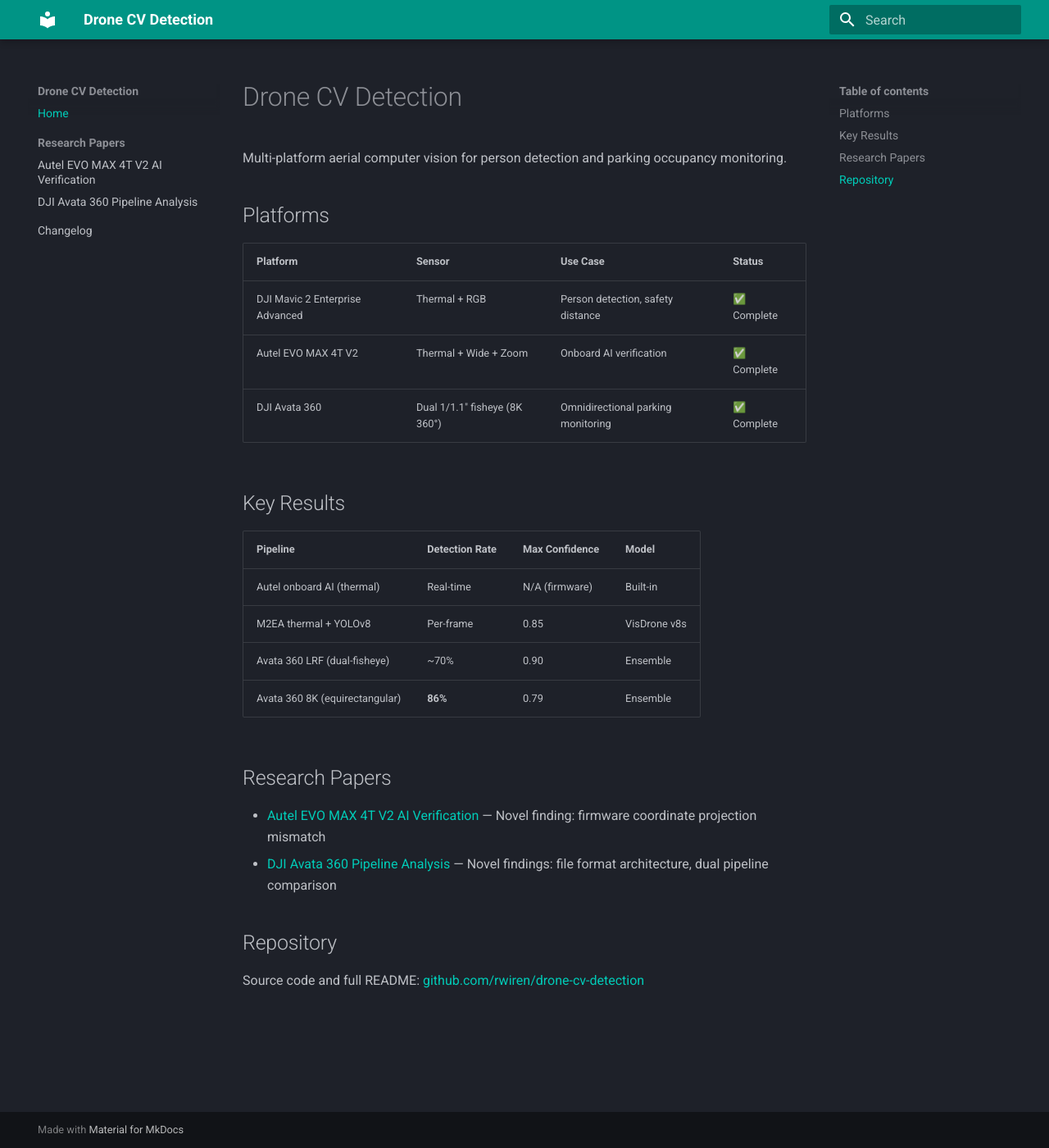
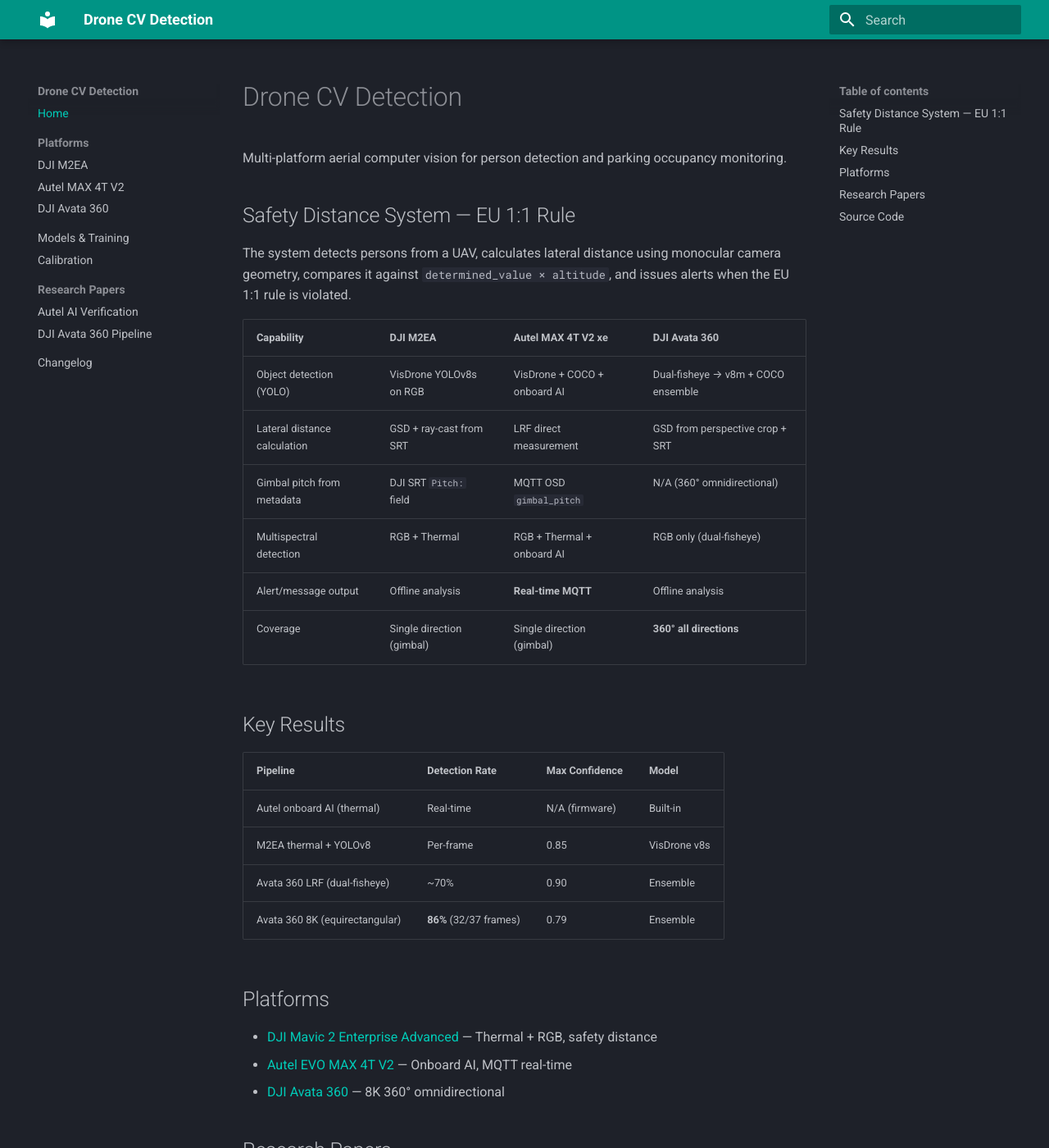
Before and after one commit to rwiren/drone-cv-detection, an MkDocs documentation site: the page built from docs-site/index.md, in a window 1280 px wide and 1400 px high. Shown: the whole window at 82% size. Built offline with MkDocs 1.6.1 and Material for MkDocs 9.7.7, drawn with Linux system fonts in a browser that asks for light colours; some of the changed text lies outside the part shown.

Commit message:
docs: expand MkDocs site — platforms, models, calibration pages
Now includes:
- Home with safety distance table and key results
- Platform pages (M2EA, Autel, Avata 360)
- Model training (4 runs, lessons learned)
- Calibration (FOV mismatch, label swap, SRT altitude)
- Research papers (unchanged)
- Changelog

```diff
--- a/docs-site/index.md
+++ b/docs-site/index.md
@@ -2,13 +2,18 @@
 
 Multi-platform aerial computer vision for person detection and parking occupancy monitoring.
 
-## Platforms
+## Safety Distance System — EU 1:1 Rule
 
-| Platform | Sensor | Use Case | Status |
-|----------|--------|----------|--------|
-| DJI Mavic 2 Enterprise Advanced | Thermal + RGB | Person detection, safety distance | ✅ Complete |
-| Autel EVO MAX 4T V2 | Thermal + Wide + Zoom | Onboard AI verification | ✅ Complete |
-| DJI Avata 360 | Dual 1/1.1" fisheye (8K 360°) | Omnidirectional parking monitoring | ✅ Complete |
+The system detects persons from a UAV, calculates lateral distance using monocular camera geometry, compares it against `determined_value × altitude`, and issues alerts when the EU 1:1 rule is violated.
+
+| Capability | DJI M2EA | Autel MAX 4T V2 xe | DJI Avata 360 |
+|---|---|---|---|
+| Object detection (YOLO) | VisDrone YOLOv8s on RGB | VisDrone + COCO + onboard AI | Dual-fisheye → v8m + COCO ensemble |
+| Lateral distance calculation | GSD + ray-cast from SRT | LRF direct measurement | GSD from perspective crop + SRT |
+| Gimbal pitch from metadata | DJI SRT `Pitch:` field | MQTT OSD `gimbal_pitch` | N/A (360° omnidirectional) |
+| Multispectral detection | RGB + Thermal | RGB + Thermal + onboard AI | RGB only (dual-fisheye) |
+| Alert/message output | Offline analysis | **Real-time MQTT** | Offline analysis |
+| Coverage | Single direction (gimbal) | Single direction (gimbal) | **360° all directions** |
 
 ## Key Results
 
@@ -17,13 +22,19 @@
 | Autel onboard AI (thermal) | Real-time | N/A (firmware) | Built-in |
 | M2EA thermal + YOLOv8 | Per-frame | 0.85 | VisDrone v8s |
 | Avata 360 LRF (dual-fisheye) | ~70% | 0.90 | Ensemble |
-| Avata 360 8K (equirectangular) | **86%** | 0.79 | Ensemble |
+| Avata 360 8K (equirectangular) | **86%** (32/37 frames) | 0.79 | Ensemble |
+
+## Platforms
+
+- [DJI Mavic 2 Enterprise Advanced](platforms/m2ea.md) — Thermal + RGB, safety distance
+- [Autel EVO MAX 4T V2](platforms/autel.md) — Onboard AI, MQTT real-time
+- [DJI Avata 360](platforms/avata360.md) — 8K 360° omnidirectional
 
 ## Research Papers
 
 - [Autel EVO MAX 4T V2 AI Verification](autel-verification.md) — Novel finding: firmware coordinate projection mismatch
 - [DJI Avata 360 Pipeline Analysis](avata360-analysis.md) — Novel findings: file format architecture, dual pipeline comparison
 
-## Repository
+## Source Code
 
-Source code and full README: [github.com/rwiren/drone-cv-detection](https://github.com/rwiren/drone-cv-detection)
+Full README and repository: [github.com/rwiren/drone-cv-detection](https://github.com/rwiren/drone-cv-detection)
--- a/mkdocs.yml
+++ b/mkdocs.yml
@@ -11,6 +11,7 @@
     accent: cyan
   features:
     - navigation.sections
+    - navigation.expand
     - content.code.copy
 
 markdown_extensions:
@@ -23,7 +24,13 @@
 
 nav:
   - Home: index.md
+  - Platforms:
+    - DJI M2EA: platforms/m2ea.md
+    - Autel MAX 4T V2: platforms/autel.md
+    - DJI Avata 360: platforms/avata360.md
+  - Models & Training: models/training.md
+  - Calibration: calibration/index.md
   - Research Papers:
-    - Autel EVO MAX 4T V2 AI Verification: autel-verification.md
-    - DJI Avata 360 Pipeline Analysis: avata360-analysis.md
+    - Autel AI Verification: autel-verification.md
+    - DJI Avata 360 Pipeline: avata360-analysis.md
   - Changelog: changelog.md
```
Also changed, not shown: docs-site/calibration/index.md (added, +37 -0 lines), docs-site/models/training.md (added, +61 -0 lines), docs-site/platforms/autel.md (added, +42 -0 lines), docs-site/platforms/avata360.md (added, +64 -0 lines), docs-site/platforms/m2ea.md (added, +39 -0 lines).
